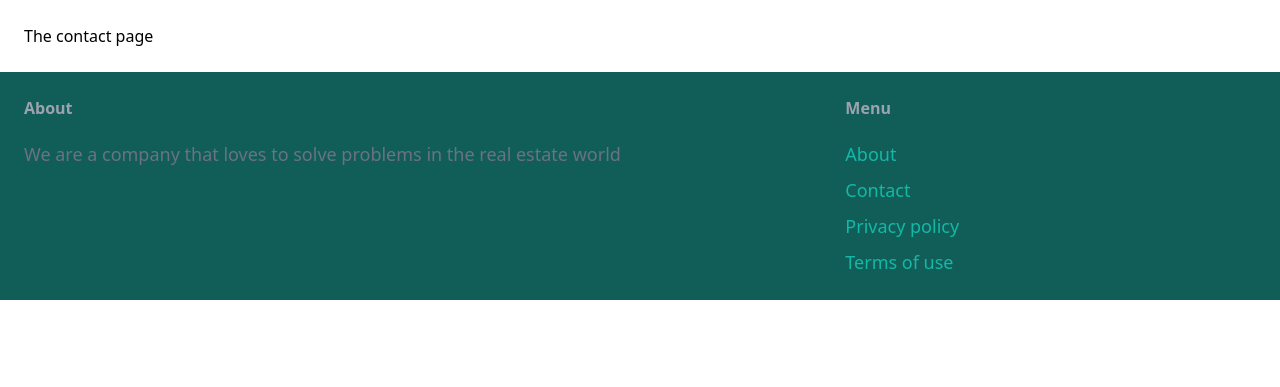
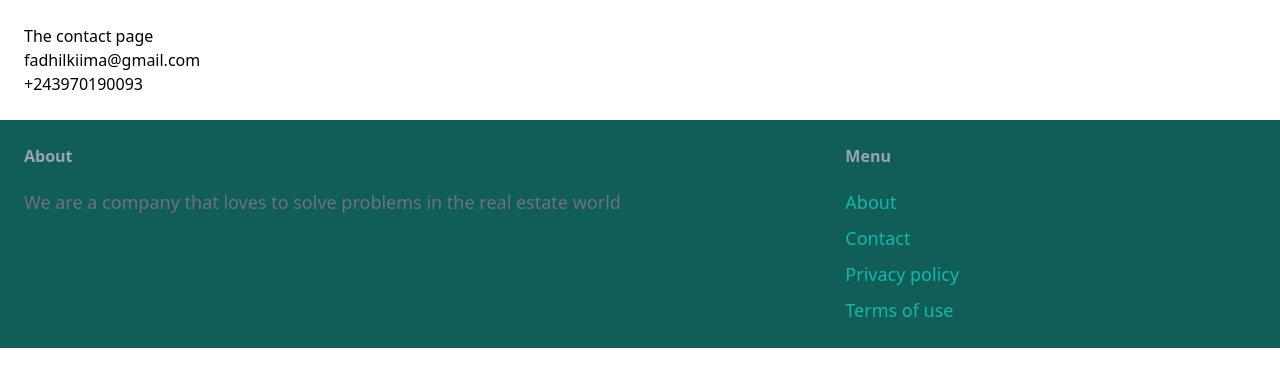
Before and after one commit to AfricanboyKiima/puddle, a Django app: template core/templates/core/contact.html in a window 1280 px wide. Shown: the part 77-464 px from the top of the page. Run offline with Django 4.2, Linux system fonts and the light colour scheme; the template is opened without the code that fills it, so the values that code supplies are empty; some libraries are stand-ins or nearby versions.

Commit message:
Provided contact information on the contact page.

```diff
--- a/core/templates/core/contact.html
+++ b/core/templates/core/contact.html
@@ -1,6 +1,10 @@
 {% extends 'core/base.html' %}
-{% block title %}Contacts{% endblock %}
-
-{% block content%}
+{% block title %}Contact{% endblock %}
+<!--  -->
+{% block content %}
 <h1>The contact page</h1>
-{% endblock%}
+<ol>
+    <li>fadhilkiima@gmail.com</li>
+    <li>+243970190093</li>
+</ol>
+{% endblock %}
```
